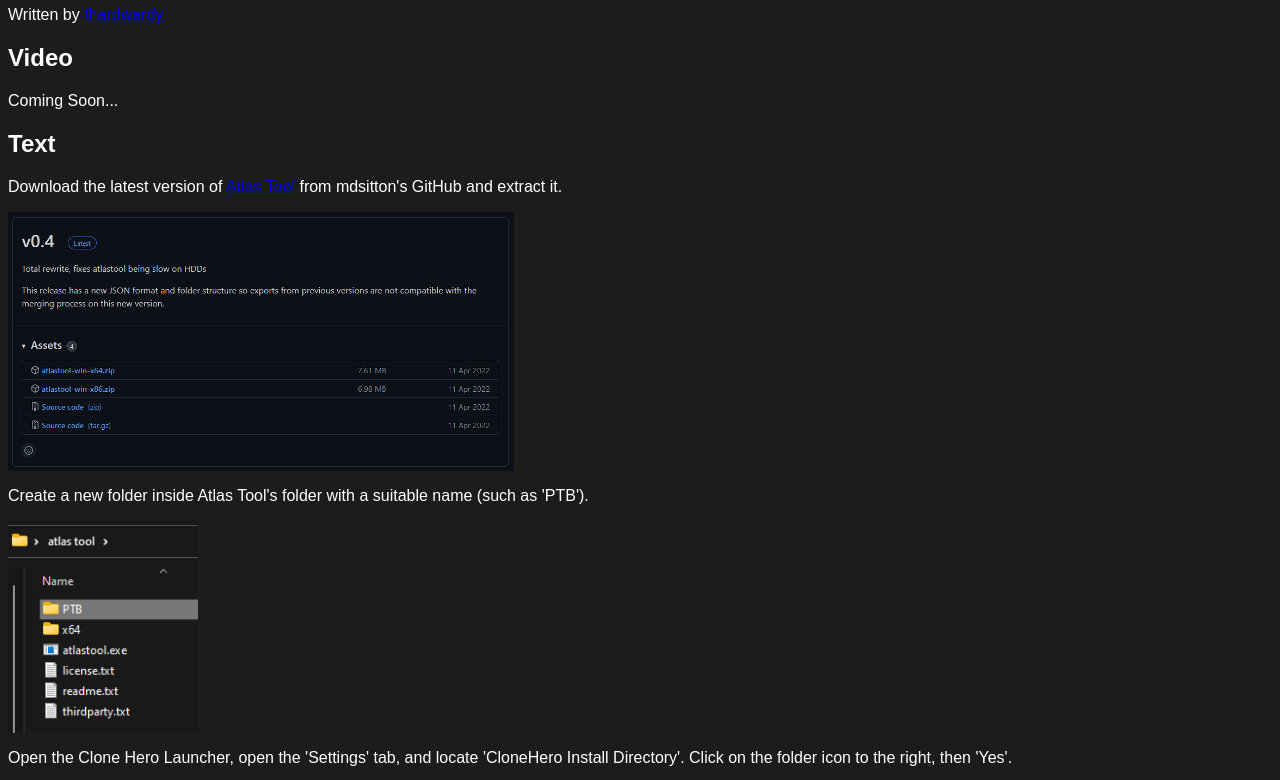
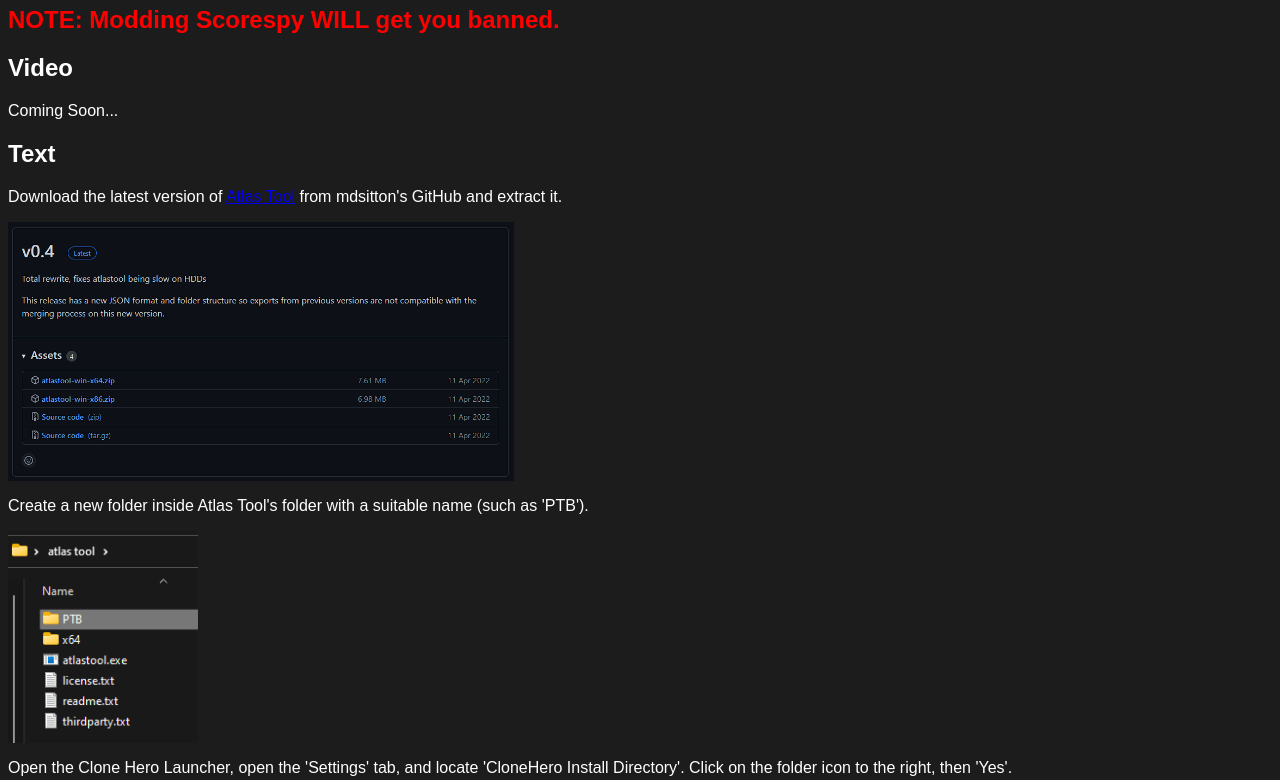
Before and after one commit to thardwardy/clone-hero-modding-website, a plain HTML site: page tutorials/atlastool.html in a window 1280 px wide. Shown: the part 258-1038 px from the top of the page. Drawn offline with Linux system fonts and the light colour scheme.

Commit message:
added scorespy modding warning

```diff
--- a/tutorials/atlastool.html
+++ b/tutorials/atlastool.html
@@ -9,7 +9,7 @@
 		<meta property="og:type" content="website">
 		<meta property="og:site_name" content="Clone Hero Modding">
 		<meta property="og:title" content="Atlas Tool">
-		<meta property="og:description" content="How to use Atlas Tool to create texture mods for the PTB. Written by thardwardy.">
+		<meta property="og:description" content="How to use Atlas Tool to create texture mods for the PTB.>
 		<meta property="og:image" content="https://cloneheromodding.neocities.org/crown.png">
 		<meta name="msapplication-TileColor" content="#3E4BB5">
 		<meta property="theme-color" content="#3E4BB5">
@@ -43,7 +43,7 @@
 			<a href="../tutorials.html">Tutorials</a>
 		</div>
 		<h1>How to Use Atlas Tool</h1>
-		<p>Written by <a href="https://thardwardy.github.io/">thardwardy</a>
+		<h2 style="color: red">NOTE: Modding Scorespy WILL get you banned.</h2>
 		<h2>Video</h2>
 		<p>Coming Soon...</p>
 		<h2>Text</h2>
```
Also changed, not shown: tutorials/atlastool-chserver.html (+2 -2 lines).
